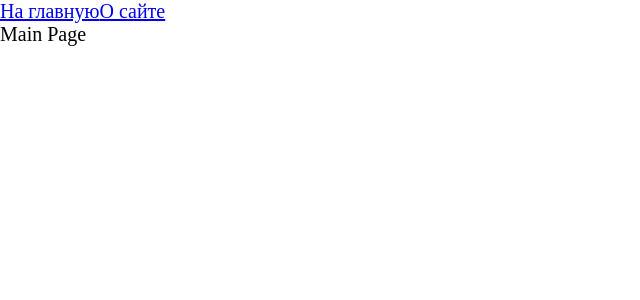
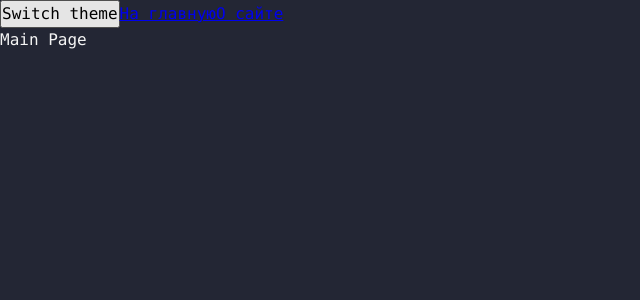
Before and after one commit to SashaPolyanski/my_potato_app, a React app: page / in a window 1280 px wide. Shown: the top 300 px of the page, without its empty margins (0-640 px from the left). Built offline with nearby package versions, Linux system fonts and the light colour scheme.

Commit message:
added theme and hook useTheme

```diff
--- a/src/App.tsx
+++ b/src/App.tsx
@@ -1,12 +1,16 @@
-import './index.scss'
+import './styles/index.scss'
 import {Link, Route, Routes} from 'react-router-dom'
 import {MainAsync} from "./pages/MainPage/Main.async";
 import {AboutAsync} from "./pages/AboutPage/About.async";
 import {Suspense} from "react";
+import {useTheme} from "./theme/useTheme";
+
 
 export const App = () => {
+  const {theme, switchTheme} = useTheme()
   return (
-    <div className='app'>
+    <div className={`app ${theme}`}>
+      <button onClick={switchTheme}>Switch theme</button>
       <Link to={'/'}>На главную</Link>
       <Link to={'/about'}>О сайте</Link>
       <Suspense fallback={<div>loading</div>}>
--- a/src/index.scss
+++ /dev/null
@@ -1,9 +0,0 @@
-* {
-  margin: 0;
-  padding: 0;
-  box-sizing: border-box;
-}
-
-.app {
-  font-size: 20px;
-}
--- a/src/index.tsx
+++ b/src/index.tsx
@@ -1,10 +1,13 @@
 import {render} from "react-dom";
 import {App} from "./App";
 import {BrowserRouter} from "react-router-dom";
+import {ThemeProvider} from "./theme/ThemeProvider";
 
 render(
   <BrowserRouter>
-    <App/>
+    <ThemeProvider>
+      <App/>
+    </ThemeProvider>
   </BrowserRouter>,
   document.getElementById('root')
 )
--- /dev/null
+++ b/src/styles/index.scss
@@ -0,0 +1,11 @@
+@import 'reset';
+@import 'variables/global';
+@import 'themes/darkTheme';
+@import 'themes/lightTheme';
+
+.app {
+  font: var(--font-m);
+  background-color: var(--bg-color);
+  color: var(--primary-color);
+  min-height: 100vh;
+}
--- /dev/null
+++ b/src/styles/reset.scss
@@ -0,0 +1,14 @@
+* {
+  margin: 0;
+  padding: 0;
+  box-sizing: border-box;
+}
+
+input,
+button,
+textarea,
+select {
+  margin: 0;
+
+  font: inherit;
+}
--- /dev/null
+++ b/src/styles/themes/darkTheme.scss
@@ -0,0 +1,6 @@
+.app.dark {
+  --bg-color: #232634;
+
+  --primary-color: #f4f4f4;
+  --secondary-color: #f4f4f4;
+}
--- /dev/null
+++ b/src/styles/themes/lightTheme.scss
@@ -0,0 +1,6 @@
+.app.light {
+  --bg-color: #ffffff;
+
+  --primary-color: #232634;
+  --secondary-color: #232634;
+}
--- /dev/null
+++ b/src/styles/variables/global.scss
@@ -0,0 +1,11 @@
+:root {
+  --font-family-main: Consolas, 'Times New Roman';
+
+  --font-size-m: 16px;
+  --font-line-m: 24px;
+  --font-m: var(--font-size-m) / var(--font-line-m) var(--font-family-main);
+
+  --font-size-l: 24px;
+  --font-line-l: 32px;
+  --font-l: var(--font-size-l) / var(--font-line-l) var(--font-family-main);
+}
--- /dev/null
+++ b/src/theme/ThemeContext.ts
@@ -0,0 +1,18 @@
+import {createContext} from "react";
+
+export enum Theme {
+  LIGHT = 'light',
+  DARK = 'dark'
+}
+
+export type ThemeContextProps = {
+  theme?: Theme
+  setTheme: (theme: Theme) => void
+}
+export const ThemeCtx = createContext<ThemeContextProps>({
+  setTheme: () => {
+  },
+  theme: Theme.DARK
+})
+
+export const LOCAL_STORAGE_THEME_KEY = 'theme'
--- /dev/null
+++ b/src/theme/ThemeProvider.tsx
@@ -0,0 +1,16 @@
+import {LOCAL_STORAGE_THEME_KEY, Theme, ThemeCtx} from "./ThemeContext";
+import {FC, ReactNode, useMemo, useState} from "react";
+
+const defaultTheme = localStorage.getItem(LOCAL_STORAGE_THEME_KEY) as Theme || Theme.DARK
+export const ThemeProvider: FC<{ children: ReactNode }> = ({children}) => {
+  const [theme, setTheme] = useState<Theme>(defaultTheme)
+
+  const value = useMemo(() => ({
+    theme, setTheme
+  }), [theme])
+  return (
+    <ThemeCtx.Provider value={value}>
+      {children}
+    </ThemeCtx.Provider>
+  );
+};
--- /dev/null
+++ b/src/theme/useTheme.ts
@@ -0,0 +1,16 @@
+import {useCallback, useContext} from "react";
+import {LOCAL_STORAGE_THEME_KEY, Theme, ThemeCtx} from "./ThemeContext";
+
+type useThemeProps = {
+  theme: Theme
+  switchTheme: () => void
+}
+export const useTheme = (): useThemeProps => {
+  const {theme, setTheme} = useContext(ThemeCtx)
+  const switchTheme = useCallback(() => {
+    const newTheme = theme === Theme.DARK ? Theme.LIGHT : Theme.DARK
+    setTheme(newTheme)
+    localStorage.setItem(LOCAL_STORAGE_THEME_KEY, newTheme)
+  }, [theme])
+  return {theme, switchTheme}
+}
```
